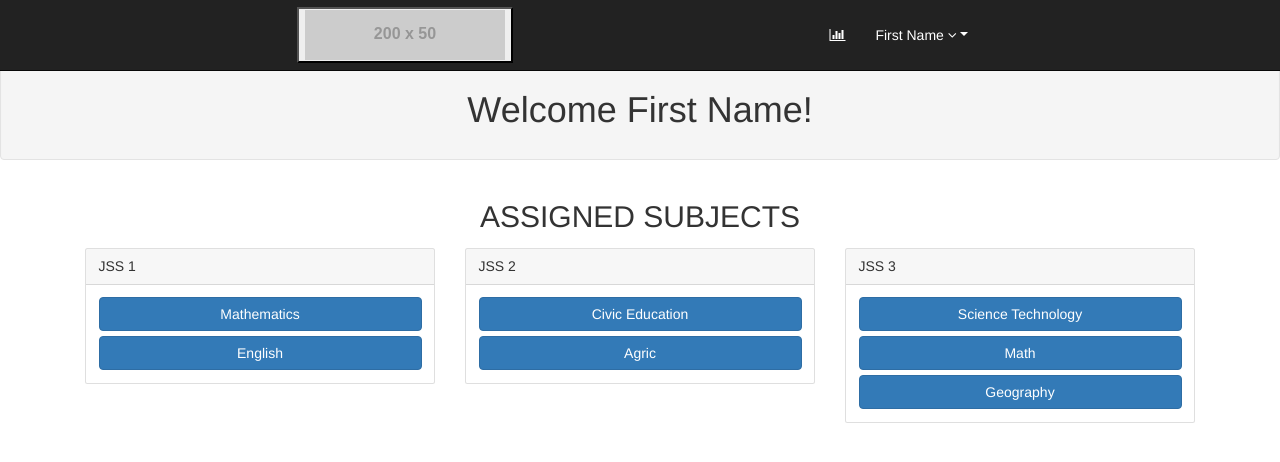
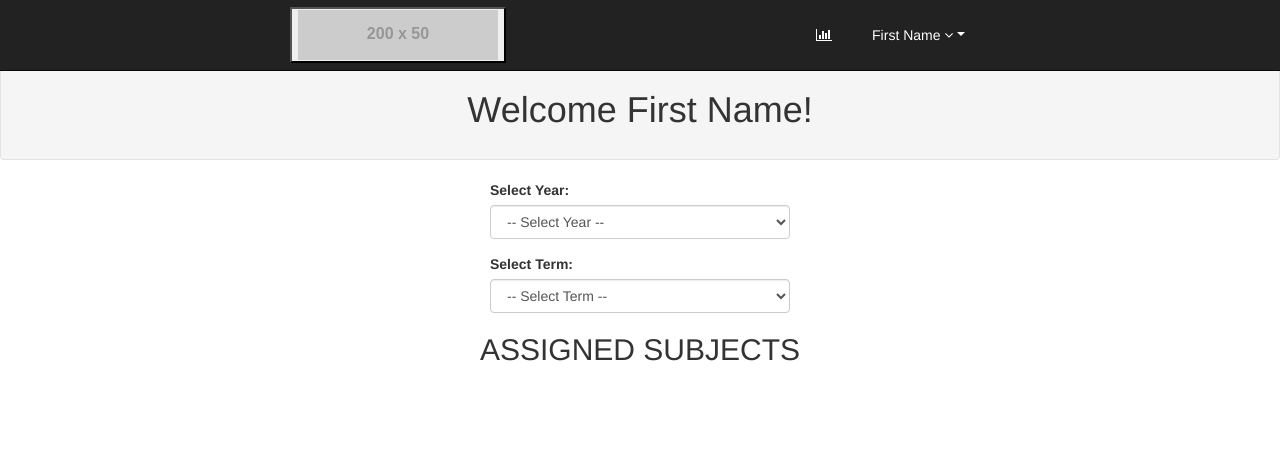
Before and after one commit to megafemworld/student_score_report, a Flask app: template templates/teacher.html in a window 1280 px wide. Shown: the top 462 px of the page. Run offline with Flask 3, Linux system fonts and the light colour scheme; the template is opened without the code that fills it, so the values that code supplies are empty; grey boxes labelled with a size stand in for pictures from a placeholder-image service; some libraries are stand-ins or nearby versions.

Commit message:
sql file changed

```diff
--- a/templates/teacher.html
+++ b/templates/teacher.html
@@ -1,4 +1,3 @@
-
 <!DOCTYPE html>
 <html lang="en">
 <head>
@@ -13,12 +12,9 @@
             body {
                 margin-top: 50px;
             }
-    /*html, body, #wrapper, #page-wrapper {height: 100%; overflow: hidden;}*/
         }
 
-
         /* Top Navigation */
-
         .top-nav {
             padding: 0 15px;
         }
@@ -48,7 +44,6 @@
             float: left;
             position: absolute;
             margin-top: 0;
-    /*border: 1px solid rgba(0,0,0,.15);*/
             border-top-left-radius: 0;
             border-top-right-radius: 0;
             background-color: #fff;
@@ -59,11 +54,31 @@
         .top-nav>.open>.dropdown-menu>li>a {
             white-space: normal;
         }
+
         .container-fluid, .assigned {
             text-align: center;
         }
+
+        .dropdown-container {
+            margin-top: 20px;
+            text-align: center;
+        }
+
+        .dropdown {
+            display: inline-block;
+            margin: 0 10px;
+        }
+        /* Set a fixed width for the dropdowns */
+        .dropdown-form {
+            max-width: 300px;
+            margin: 0 auto; /* Center align */
+        }
+        .dropdown-form select {
+            width: 100%; /* Make the dropdown take full width */
+        }
     </style>
-
+    <script src="http://code.jquery.com/jquery-1.11.1.min.js"></script>
+    <script src="http://maxcdn.bootstrapcdn.com/bootstrap/3.3.0/js/bootstrap.min.js"></script>
 </head>
 <body>
 <div id="throbber" style="display:none; min-height:120px;"></div>
@@ -71,7 +86,6 @@
 <div id="wrapper">
     <!-- Navigation -->
     <nav class="navbar navbar-inverse navbar-fixed-top" role="navigation">
-        <!-- Brand and toggle get grouped for better mobile display -->
         <div class="logo-header">
             <button type="button" class="logo" data-toggle="collapse" data-target=".navbar-ex1-collapse">
             <a href="">
@@ -93,68 +107,72 @@
                 </ul>
             </li>
         </ul>
-
     </nav>
 
     <div id="page-wrapper">
         <div class="container-fluid">
-            <!-- Page Heading -->
-            <div class="row" id="main" >
+            <div class="row" id="main">
                 <div class="col-sm-12 col-md-12 well" id="content">
                     <h1>Welcome First Name!</h1>
-                </div>
-            </div>
-            <!-- /.row -->
-        </div>
-        <!-- /.container-fluid -->
-    </div>
-    <!-- /#page-wrapper -->
-</div><!-- /#wrapper -->
-<h2 class="assigned">ASSIGNED SUBJECTS</h2>
-<div class="container mt-4">
-    <div class="row">
-        <!-- Column 1 -->
-        <div class="col-md-4">
-            <div class="card">
-                <div class="card-header">
-                    JSS 1
-                </div>
-                <div class="card-body">
-                    <button class="btn btn-primary btn-block mb-2">Mathematics</button>
-                    <button class="btn btn-primary btn-block">English</button>
-                </div>
-            </div>
-        </div>
-        <!-- Column 2 -->
-        <div class="col-md-4">
-            <div class="card">
-                <div class="card-header">
-                    JSS 2
-                </div>
-                <div class="card-body">
-                    <button class="btn btn-primary btn-block mb-2">Civic Education</button>
-                    <button class="btn btn-primary btn-block">Agric</button>
-                </div>
-            </div>
-        </div>
-        <!-- Column 3 -->
-        <div class="col-md-4">
-            <div class="card">
-                <div class="card-header">
-                    JSS 3
-                </div>
-                <div class="card-body">
-                    <button class="btn btn-primary btn-block mb-2">Science Technology</button>
-                    <button class="btn btn-primary btn-block mb-2">Math</button>
-                    <button class="btn btn-primary btn-block">Geography</button>
                 </div>
             </div>
         </div>
     </div>
 </div>
 
+            <!-- Dropdown form for Year and Term -->
+            <div class="dropdown-form">
+                <form id="filter-form" method="POST">
+                    <div class="form-group">
+                        <label for="year">Select Year:</label>
+                        <select id="year" name="year" class="form-control">
+                            <option value="">-- Select Year --</option>
+                            {% for year in years %}
+                                <option value="{{ year.id }}" {% if year.id == selected_year %}selected{% endif %}>{{ year.name }}</option>
+                            {% endfor %}
+                        </select>
+                    </div>
+                    <div class="form-group">
+                        <label for="term">Select Term:</label>
+                        <select id="term" name="term" class="form-control">
+                            <option value="">-- Select Term --</option>
+                            {% for term in terms %}
+                                <option value="{{ term.id }}" {% if term.id == selected_term %}selected{% endif %}>{{ term.name }}</option>
+                            {% endfor %}
+                        </select>
+                    </div>
+                </form>
+            </div>
 
-<script src="http://code.jquery.com/jquery-1.11.1.min.js"></script>
-<script src="http://maxcdn.bootstrapcdn.com/bootstrap/3.3.0/js/bootstrap.min.js"></script>
+
+<h2 class="assigned">ASSIGNED SUBJECTS</h2>
+<div class="container mt-4">
+    <div class="row">
+        <!-- Columns  -->
+        {% for class_name, subjects in class_subjects.items() %}
+        <div class="col-md-4">
+            <div class="card">
+                <div class="card-header">
+                    {{ class_name }}
+                </div>
+                <div class="card-body">
+                    {% for subject in subjects %}
+                    <a href="/teacher/result_upload/{{ class_name }}/{{ subject }}/{{ selected_year }}/{{ selected_term }}" class="btn btn-primary btn-block mb-2">{{ subject }}</a>
+                    {% endfor %}
+                </div>
+            </div>
+        </div>
+        {% endfor %}
+    </div>
+</div>
+
+<script type="text/javascript">
+    $(document).ready(function() {
+        $('#year, #term').change(function() {
+            $('#filter-form').submit();
+        });
+    });
+</script>
+
 </body>
 </html>
--- a/web_app/db_record/database.sql
+++ b/web_app/db_record/database.sql
@@ -1,6 +1,6 @@
 mysql -u root -p
 CREATE DATABASE IF NOT EXISTS `schooldb` DEFAULT CHARACTER SET utf8 COLLATE utf8_general_ci;
-CREATE USER 'don'@'localhost' IDENTIFIED BY '08033191820Ee';
+CREATE USER 'eben'@'localhost' IDENTIFIED BY '0267419026*Ee';
 GRANT ALL PRIVILEGES ON `schooldb`.* TO 'eben'@'localhost';
 FLUSH PRIVILEGES;
 
```
Also changed, not shown: templates/result.html (+11 -49 lines). Lines whose indentation alone changed are shown as unchanged.
